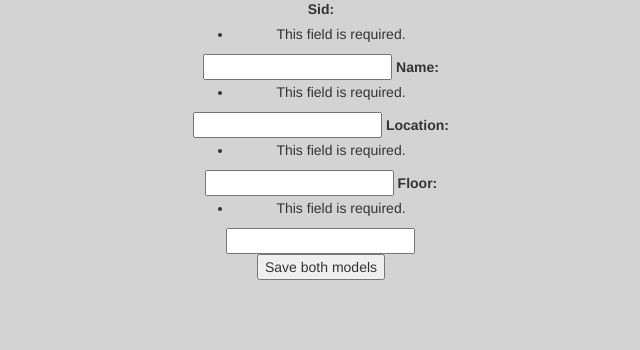
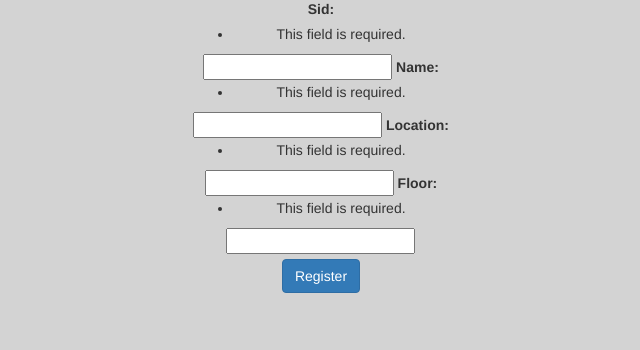
Before and after one commit to Edsterr/networx, a Django app: page /register/ in a window 1280 px wide. Shown: the part 109-459 px from the top of the page, without its empty margins (319-959 px from the left). Run offline with Django 3.2, Linux system fonts and the light colour scheme; some libraries are stand-ins or nearby versions.

Commit message:
style register + urls

```diff
--- a/app/views.py
+++ b/app/views.py
@@ -11,6 +11,9 @@ def login(request):
 
 def search(request):
 	return render(request, 'search.html')
+
+def profile(request):
+	return render(request, 'profile.html')
 
 def profile_id_func(request, profile_id):
 	profile_details = User.objects.filter(sid=profile_id)
--- a/networx/urls.py
+++ b/networx/urls.py
@@ -24,6 +24,7 @@ urlpatterns = [
     re_path(r'^$', views.home, name='home'),
     path('login/', views.login, name='login'),
     path('search/', views.search, name='search'),
+    path('profile/', views.profile_id_func, name='profile'),
     path('profile/<int:profile_id>/', views.profile_id_func, name='profile_id_func'),
     path('register/', views.register, name='register'),
     path('admin/', admin.site.urls),
--- a/templates/register.html
+++ b/templates/register.html
@@ -28,8 +28,9 @@
 
 			<form method="POST" action="">{% csrf_token %}
 					{{form}}
-		        <div class="form_block">
-		            <input type="submit" value="Save both models"/>
+		        <div class="form_block" style="margin-top: 2%;">
+		        	<button class="btn btn-primary">Register</button>
+		            <!--<input type="submit" value="Register"/>-->
 		        </div>
 			</form>
 
```
